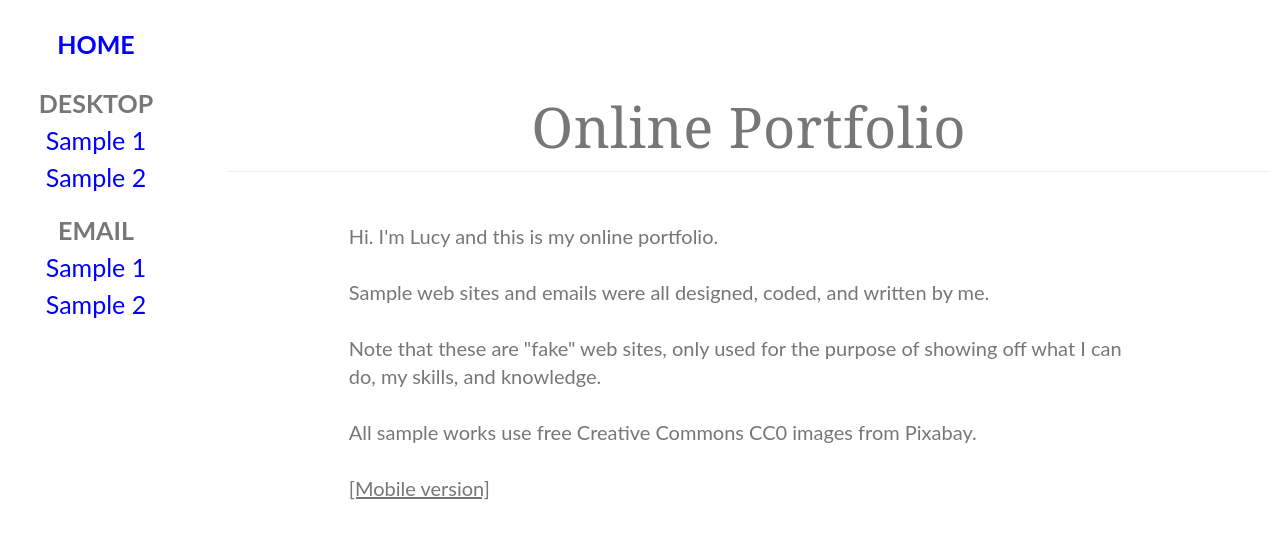
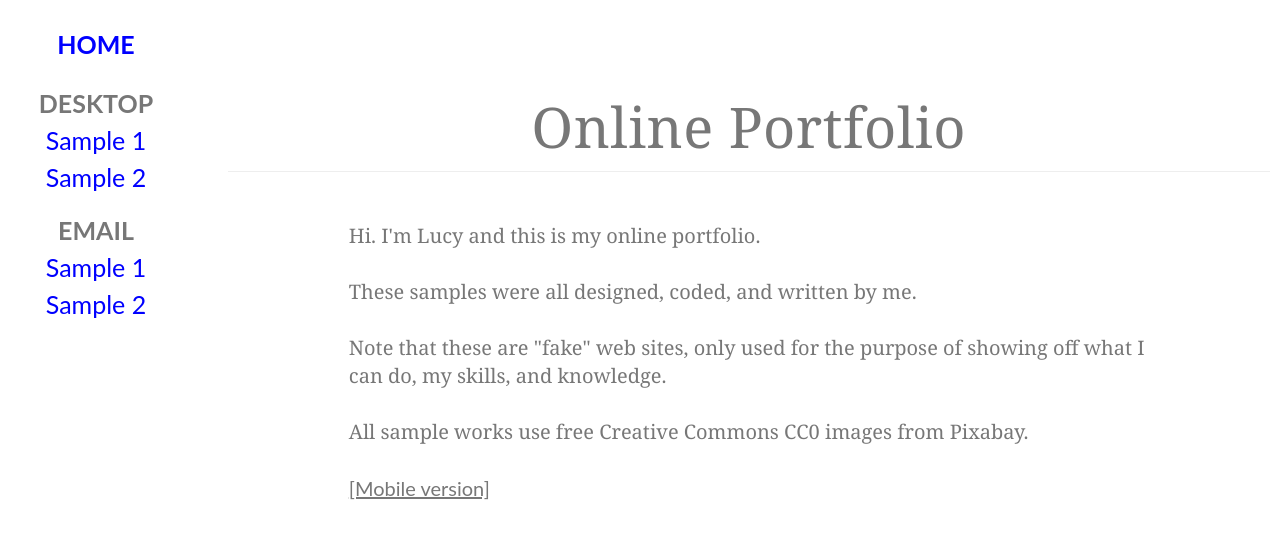
Before and after one commit to nuumu/nuumu.github.io, a Jekyll site: the page built from index.html, in a window 1280 px wide. Shown: the top 539 px of the page. Built offline with Jekyll 4.4.1, drawn with Linux system fonts in a browser that asks for light colours.

Commit message:
Update index.html

```diff
--- a/index.html
+++ b/index.html
@@ -12,10 +12,10 @@ if( screen.width <= 480 ) {
             <h2 class="serif">Online Portfolio</h2>
         </div>
 
-<section class="contentbox serif">
-    <p>Hi. I'm Lucy and this is my online portfolio.<br><br></p>
-    <p>Sample web sites and emails were all designed, coded, and written by me.<br><br></p>
-    <p>Note that these are "fake" web sites, only used for the purpose of showing off what I can do, my skills, and knowledge.<br><br></p>
-    <p>All sample works use free Creative Commons CC0 images from Pixabay.<br><br></p>
+<section class="contentbox">
+    <p class="serif">Hi. I'm Lucy and this is my online portfolio.<br><br></p>
+    <p class="serif">These samples were all designed, coded, and written by me.<br><br></p>
+    <p class="serif">Note that these are "fake" web sites, only used for the purpose of showing off what I can do, my skills, and knowledge.<br><br></p>
+    <p class="serif">All sample works use free Creative Commons CC0 images from Pixabay.<br><br></p>
     <p><a href="/m-index.html">[Mobile version]</a></p>
 </section>
```
